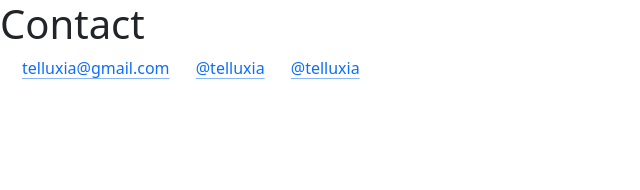
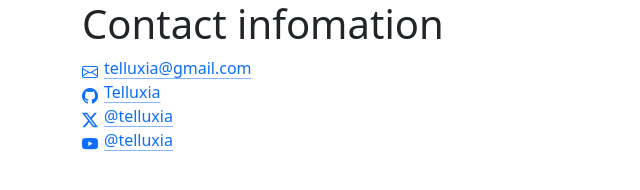
Before and after one commit to Telluxia/Telluxia.github.io, a plain HTML site: page index.html in a window 1280 px wide. Shown: the whole page, without its empty margins (0-640 px from the left). Drawn offline with nearby package versions, Linux system fonts and the light colour scheme.

Commit message:
modify Contact information

```diff
--- a/index.html
+++ b/index.html
@@ -14,37 +14,48 @@
     <meta property="og:title" content="Home | Telluxia" />
 
     <!-- Bootstrap -->
-    <link href="https://cdn.jsdelivr.net/npm/bootstrap@5.3.0/dist/css/bootstrap.min.css" rel="stylesheet"
-        integrity="sha384-9ndCyUaIbzAi2FUVXJi0CjmCapSmO7SnpJef0486qhLnuZ2cdeRhO02iuK6FUUVM" crossorigin="anonymous">
+    <link href="https://cdn.jsdelivr.net/npm/bootstrap@5.3.3/dist/css/bootstrap.min.css" rel="stylesheet"
+        integrity="sha384-QWTKZyjpPEjISv5WaRU9OFeRpok6YctnYmDr5pNlyT2bRjXh0JMhjY6hW+ALEwIH" crossorigin="anonymous">
+    <link rel="stylesheet" href="https://cdn.jsdelivr.net/npm/bootstrap-icons@1.11.3/font/bootstrap-icons.min.css">
 </head>
 
 <body>
-    <h1>Contact</h1>
+    <div class="container">
+        <h1>Contact infomation</h1>
+        <div class="d-flex flex-column">
             <!-- Email -->
-    <a class="icon-link icon-link-hover" href="mailto:telluxia@gmail.com"  style="--bs-icon-link-transform: translate3d(0, -.125rem, 0);">
-        <svg class="bi" aria-hidden="true">
-            <use xlink:href="#envelope"></use>
-        </svg>
+            <a class="icon-link icon-link-hover" href="mailto:telluxia@gmail.com"
+                style="--bs-icon-link-transform: translate3d(0, -.125rem, 0);" target="_blank"
+                rel="noopener noreferrer">
+                <i class="bi bi-envelope"></i>
                 telluxia@gmail.com
             </a>
             <!-- SNS -->
-    <a class="icon-link icon-link-hover" href="https://x.com/@telluxia" style="--bs-icon-link-transform: translate3d(0, -.125rem, 0);">
-        <svg class="bi" aria-hidden="true">
-            <use xlink:href="#twitter-x"></use>
-        </svg>
+            <a class="icon-link icon-link-hover" href="https://github.com/Telluxia"
+                style="--bs-icon-link-transform: translate3d(0, -.125rem, 0);" target="_blank"
+                rel="noopener noreferrer">
+                <i class="bi bi-github"></i>
+                Telluxia
+            </a>
+            <a class="icon-link icon-link-hover" href="https://x.com/@telluxia"
+                style="--bs-icon-link-transform: translate3d(0, -.125rem, 0);" target="_blank"
+                rel="noopener noreferrer">
+                <i class="bi bi-twitter-x"></i>
                 @telluxia
             </a>
-    <a class="icon-link icon-link-hover" href="https://youtube.com/@telluxia" style="--bs-icon-link-transform: translate3d(0, -.125rem, 0);">
-        <svg class="bi" aria-hidden="true">
-            <use xlink:href="#youtube"></use>
-        </svg>
+            <a class="icon-link icon-link-hover" href="https://youtube.com/@telluxia"
+                style="--bs-icon-link-transform: translate3d(0, -.125rem, 0);" target="_blank"
+                rel="noopener noreferrer">
+                <i class="bi bi-youtube"></i>
                 @telluxia
             </a>
 
             <!-- Bootstrap -->
-    <script src="https://cdn.jsdelivr.net/npm/bootstrap@5.3.0/dist/js/bootstrap.bundle.min.js"
-        integrity="sha384-geWF76RCwLtnZ8qwWowPQNguL3RmwHVBC9FhGdlKrxdiJJigb/j/68SIy3Te4Bkz"
+            <script src="https://cdn.jsdelivr.net/npm/bootstrap@5.3.3/dist/js/bootstrap.bundle.min.js"
+                integrity="sha384-YvpcrYf0tY3lHB60NNkmXc5s9fDVZLESaAA55NDzOxhy9GkcIdslK1eN7N6jIeHz"
                 crossorigin="anonymous"></script>
+        </div>
+    </div>
 </body>
 
 </html>
```
Lines whose indentation alone changed are shown as unchanged.
